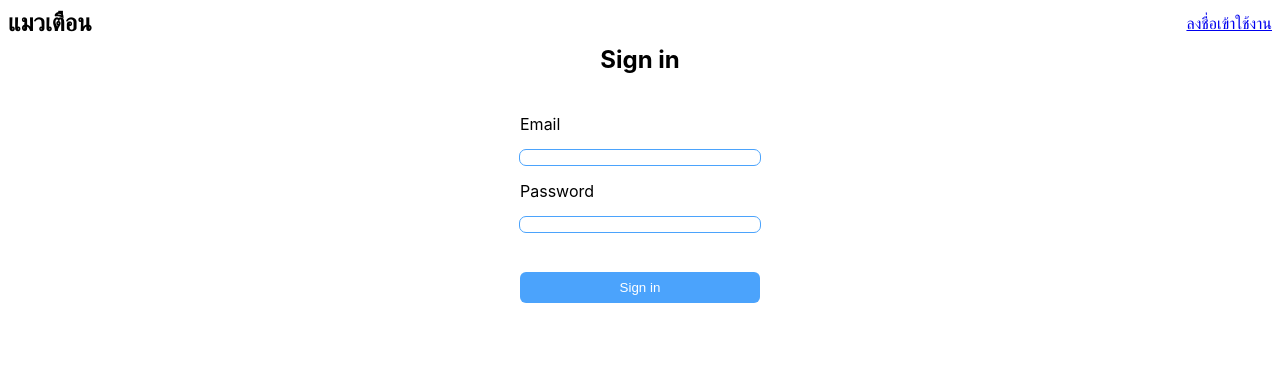
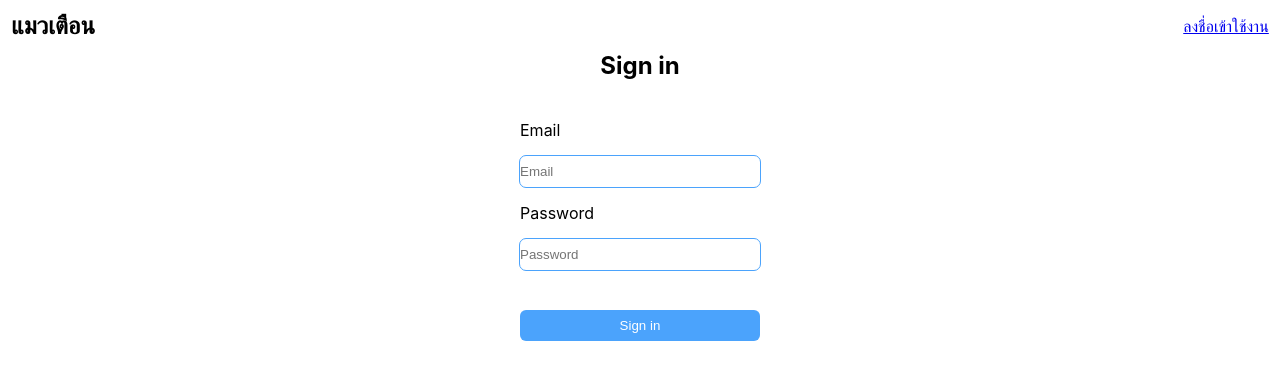
Before and after one commit to FreeSpirit0/meaw-frontend, a React (Create React App) app: page /signin in a window 1280 px wide. Shown: the top 380 px of the page. Built offline with nearby package versions, Linux system fonts and the light colour scheme; what react-google-maps would draw is missing.

Commit message:
add placeholder

```diff
--- a/package.json
+++ b/package.json
@@ -6,9 +6,11 @@
     "@testing-library/jest-dom": "^5.16.2",
     "@testing-library/react": "^12.1.3",
     "@testing-library/user-event": "^13.5.0",
+    "axios": "^0.26.0",
     "react": "^17.0.2",
     "react-dom": "^17.0.2",
     "react-google-maps": "^9.4.5",
+    "react-icon": "^1.0.0",
     "react-router-dom": "^6.2.1",
     "react-scripts": "5.0.0",
     "recompose": "^0.30.0",
--- a/src/App.css
+++ b/src/App.css
@@ -13,7 +13,7 @@ body {
   flex-direction: row;
   justify-content: space-between;
   align-items: center;
-  padding: .5rem;
+  padding: 0.7rem;
 }
 
 .sign-in-container {
@@ -31,24 +31,25 @@ body {
 }
 
 .sign-in-info * {
-  margin: .5rem 0rem;
+  margin: 0.5rem 0rem;
 }
 
 .sign-in-info input {
-  border-radius: .375rem;
+  border-radius: 0.375rem;
   border: none;
-  outline: 1px solid #4BA3FC;
+  outline: 1px solid #4ba3fc;
+  padding: 0.5rem 0rem;
 }
 
 .sign-in-info button {
-  border-radius: .375rem;
+  border-radius: 0.375rem;
   border: none;
   outline-width: 1px;
-  background-color: #4BA3FC;
+  background-color: #4ba3fc;
   color: white;
   margin-top: 2rem;
   cursor: pointer;
-  padding: .5rem 0rem;
+  padding: 0.5rem 0rem;
 }
 
 .map-buttons {
@@ -60,11 +61,15 @@ body {
 }
 
 .map-buttons button {
-  border-radius: .375rem;
+  border-radius: 0.375rem;
   border: none;
   outline-width: 1px;
-  background-color: #4BA3FC;
+  background-color: #4ba3fc;
   color: white;
   cursor: pointer;
-  padding: .5rem .5rem;
+  padding: 0.5rem 0.5rem;
 }
+input:focus::placeholder {
+  color: transparent;
+  padding-left: 10px;
+}
--- a/src/pages/SignIn.js
+++ b/src/pages/SignIn.js
@@ -1,18 +1,30 @@
-import React, { useState } from 'react'
+import React, { useState } from "react"
+import { FaEnvelope, FaLock } from "react-icons/fa"
 
 const SignIn = () => {
   const [username, setUsername] = useState()
   const [password, setPassword] = useState()
-	const onClickSubmit = (e) => {console.log("Authenticating!!")}
+  const onClickSubmit = (e) => {
+    console.log("Authenticating!!")
+  }
 
   return (
     <div className="sign-in-container">
       <h2>Sign in</h2>
       <div className="sign-in-info">
         <p>Email</p>
-            <input value={username} onChange={(e) => setUsername(e.target.value)}></input>
+        <input
+          value={username}
+          onChange={(e) => setUsername(e.target.value)}
+          placeholder="Email"
+        ></input>
         <p>Password</p>
-            <input type="password" value={password} onChange={(e) => setPassword(e.target.value)}></input>
+        <input
+          type="password"
+          value={password}
+          onChange={(e) => setPassword(e.target.value)}
+          placeholder="Password"
+        ></input>
         {/* TODO: Add onClick to submit {username, password} to Backend. */}
         <button onClick={onClickSubmit}>Sign in</button>
       </div>
```
Also changed, not shown: src/components/Navbar.js (+6 -6 lines), 1 other file (tests, documents, lock files or other folders). Lines whose indentation alone changed are shown as unchanged.
